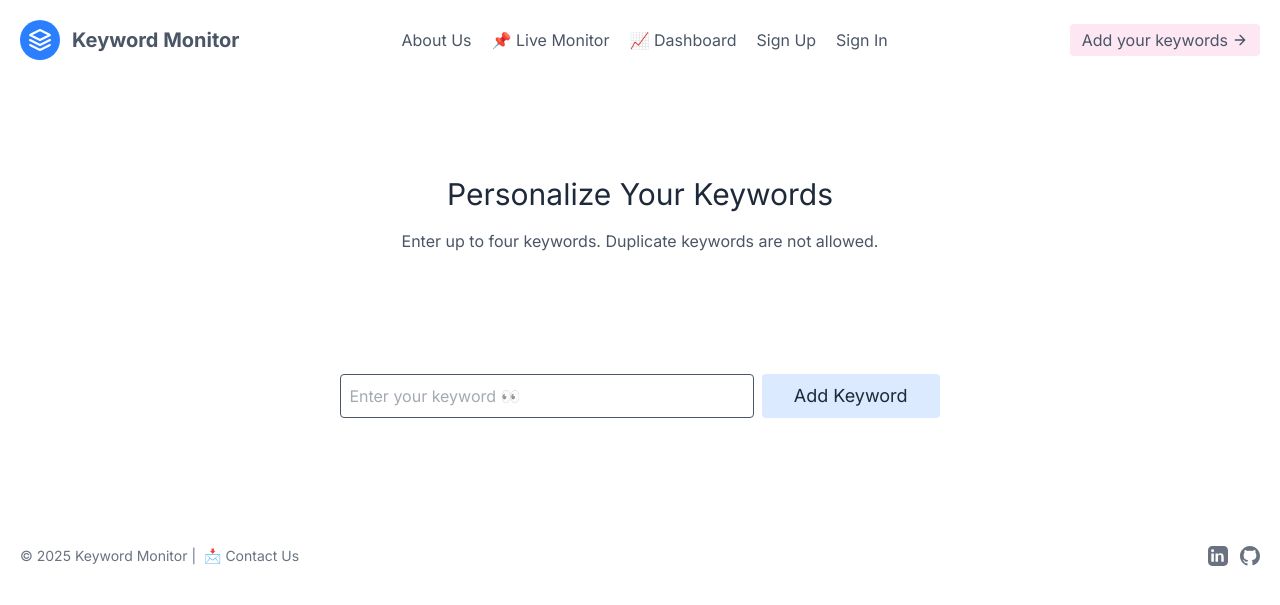
After one commit to Rlohaustralia/keyword-monitor, a Django app: template templates/keyword_app/my_keyword.html in a window 1280 px wide. The commit adds this page. Shown: the top 605 px of the page. Run offline with Django 4.2, Linux system fonts and the light colour scheme; the template is opened without the code that fills it, so the values that code supplies are empty.

Commit message:
Implemented CRUD functionality for keyword management

```diff
--- a/db_connection.py
+++ b/db_connection.py
@@ -1,6 +1,6 @@
-from pymongo import MongoClient
+import pymongo
 
 # MongoDB Connection
-client = MongoClient("mongodb://localhost:27017")
+url = "mongodb://localhost:27017"
+client = pymongo.MongoClient(url)
 db = client["keyword_monitor"]
-keyword_collection = db["Keyword"]
--- a/keyword_monitor/urls.py
+++ b/keyword_monitor/urls.py
@@ -27,5 +27,8 @@ urlpatterns = [
     path('contact/', contactView.as_view(), name='contact'),
     path('signup/', signUpView.as_view(), name='signup'),
     path('signin/', signInView.as_view(), name='signin'),
-    path('signout/',signOutView.as_view(), name='signout')
+    path('signout/',signOutView.as_view(), name='signout'),
+    path('my_keyword/', keyword_view, name='mykeyword'),
+    path('my_keyword/delete/<str:keyword_text>/', delete_keyword_view, name='delete_keyword'),
+    path('my_keyword/update/<str:keyword_text>/', update_keyword_view, name='update_keyword')
 ]
--- a/templates/header.html
+++ b/templates/header.html
@@ -31,17 +31,17 @@
       {% endif %}
 
       {% if not request.user.is_authenticated %}
-      <button class="inline-flex items-center bg-pink-100 border-0 py-1 px-3 focus:outline-none hover:bg-pink-200 rounded text-base mt-4 md:mt-0"> Add your keywords
+      <a href = "{% url 'signin' %}" button class="inline-flex items-center bg-pink-100 border-0 py-1 px-3 focus:outline-none hover:bg-pink-200 rounded text-base mt-4 md:mt-0"> Add your keywords
         <svg fill="none" stroke="currentColor" stroke-linecap="round" stroke-linejoin="round" stroke-width="2" class="w-4 h-4 ml-1" viewBox="0 0 24 24">
           <path d="M5 12h14M12 5l7 7-7 7"></path>
         </svg>
-      </button>
+      </a>
       {% else %}
-      <button class="inline-flex items-center bg-blue-100 border-0 py-1 px-3 focus:outline-none hover:bg-blue-200 rounded text-base mt-4 md:mt-0">My keywords
+      <a href = "{% url 'mykeyword' %}" button class="inline-flex items-center bg-blue-100 border-0 py-1 px-3 focus:outline-none hover:bg-blue-200 rounded text-base mt-4 md:mt-0">My keywords
         <svg fill="none" stroke="currentColor" stroke-linecap="round" stroke-linejoin="round" stroke-width="2" class="w-4 h-4 ml-1" viewBox="0 0 24 24">
           <path d="M5 12h14M12 5l7 7-7 7"></path>
         </svg>
-      </button>
+      </a>
       {% endif %}
 
     </div>
--- /dev/null
+++ b/templates/keyword_app/my_keyword.html
@@ -0,0 +1,90 @@
+{% extends "base.html" %}
+{% block content %}
+<section class="text-gray-600 body-font">
+    <div class="container px-5 py-24 mx-auto">
+        <div class="text-center mb-20">
+            <h1 class="sm:text-3xl text-2xl font-medium text-center title-font text-gray-800 mb-4">Personalize Your Keywords</h1>
+            <p class="text-base leading-relaxed xl:w-2/4 lg:w-3/4 mx-auto">Enter up to four keywords. Duplicate keywords are not allowed.</p>
+        </div>
+        <div class="flex flex-wrap lg:w-4/5 sm:mx-auto sm:mb-2 -mx-2">
+            {% for keyword in keywords %}
+            <div class="p-2 sm:w-1/2 w-full">
+                <div class="bg-gray-100 rounded flex p-4 h-full items-center justify-between">
+                    <!-- Editable Keyword Field -->
+                    <span class="title-font font-medium text-gray-900 keyword-text" id="keyword-text-{{ forloop.counter }}">
+                        {{ keyword }}
+                    </span>
+
+                    <form method="post" action="{% url 'update_keyword' keyword %}" class="hidden keyword-form" id="keyword-form-{{ forloop.counter }}">
+                        {% csrf_token %}
+                        <input type="text" name="new_keyword" value="{{ keyword }}" class="border p-1 rounded text-sm" id="keyword-input-{{ forloop.counter }}">
+                        <button type="submit" class="text-gray-800 bg-gray-100 border-0 py-1 px-4 focus:outline-none hover:bg-gray-200 rounded text-sm">
+                            ✔️
+                        </button>
+                        <button type="button" class="text-gray-800 bg-red-100 border-0 py-1 px-4 focus:outline-none hover:bg-red-200 rounded text-sm cancel-btn" data-id="{{ forloop.counter }}">
+                            ❌
+                        </button>
+                    </form>
+
+                    <div>
+                        <!-- Edit Button -->
+                        <button class="text-gray-800 bg-blue-100 border-0 py-1 px-4 focus:outline-none hover:bg-blue-200 rounded text-sm edit-btn"
+                                data-id="{{ forloop.counter }}">
+                            ✎
+                        </button>
+
+                        <!-- Delete Button -->
+                        <form method="post" action="{% url 'delete_keyword' keyword %}" style="display:inline;">
+                            {% csrf_token %}
+                            <button type="submit" class="text-gray-800 bg-purple-100 border-0 py-1 px-4 focus:outline-none hover:bg-purple-200 rounded text-sm">
+                                ⛌
+                            </button>
+                        </form>
+                    </div>
+                </div>
+            </div>
+            {% endfor %}
+        </div>
+
+        <div class="mt-10 text-center">
+            <form method="post" class="flex justify-center" id="add-keyword-form">
+                {% csrf_token %}
+                <input type="text" name="keyword" placeholder="Enter your keyword 👀" class="border p-2 rounded w-1/3 mr-2" required>
+                <button type="submit" class="text-gray-800 bg-blue-100 border-0 py-2 px-8 focus:outline-none hover:bg-blue-200 rounded text-lg">Add Keyword</button>
+            </form>
+        </div>
+    </div>
+</section>
+
+<script>
+    document.addEventListener("DOMContentLoaded", function () {
+        // Keyword count check
+        const keywordCount = {{ keywords|length }};
+        const addKeywordForm = document.getElementById('add-keyword-form');
+
+        addKeywordForm.addEventListener('submit', function (event) {
+            if (keywordCount >= 4) {
+                event.preventDefault();
+                alert("Sorry ☹, You can only register up to four keywords.");
+            }
+        });
+
+        document.querySelectorAll(".edit-btn").forEach(button => {
+            button.addEventListener("click", function () {
+                let id = this.getAttribute("data-id");
+                document.getElementById("keyword-text-" + id).classList.add("hidden");
+                document.getElementById("keyword-form-" + id).classList.remove("hidden");
+            });
+        });
+
+        document.querySelectorAll(".cancel-btn").forEach(button => {
+            button.addEventListener("click", function () {
+                let id = this.getAttribute("data-id");
+                document.getElementById("keyword-text-" + id).classList.remove("hidden");
+                document.getElementById("keyword-form-" + id).classList.add("hidden");
+            });
+        });
+    });
+</script>
+
+{% endblock content %}
--- a/users/views.py
+++ b/users/views.py
@@ -11,12 +11,12 @@ from .forms import SignUpForm
 #         return reverse("login")
 
 class signUpView(generic.CreateView):
-    template_name = "registration/signUp.html"
+    template_name = "registration_app/signUp.html"
     form_class = SignUpForm
     success_url = '/signin'
 
 class signInView(LoginView):
-    template_name = "registration/signIn.html"
+    template_name = "registration_app/signIn.html"
     success_url = '/'
 
 class signOutView(LogoutView):
```
Also changed, not shown: keywords/models.py (+11 -5 lines), keywords/views.py (+37 -8 lines), db.sqlite3.
